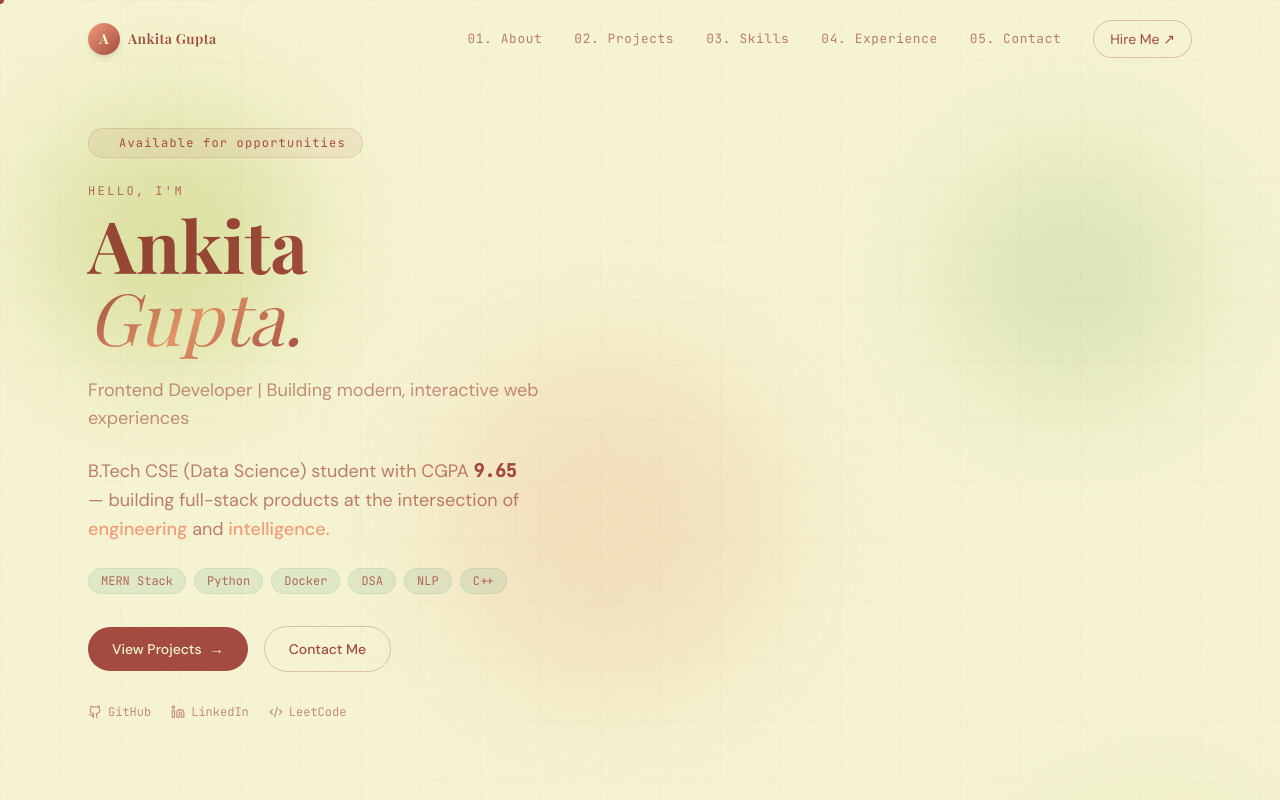
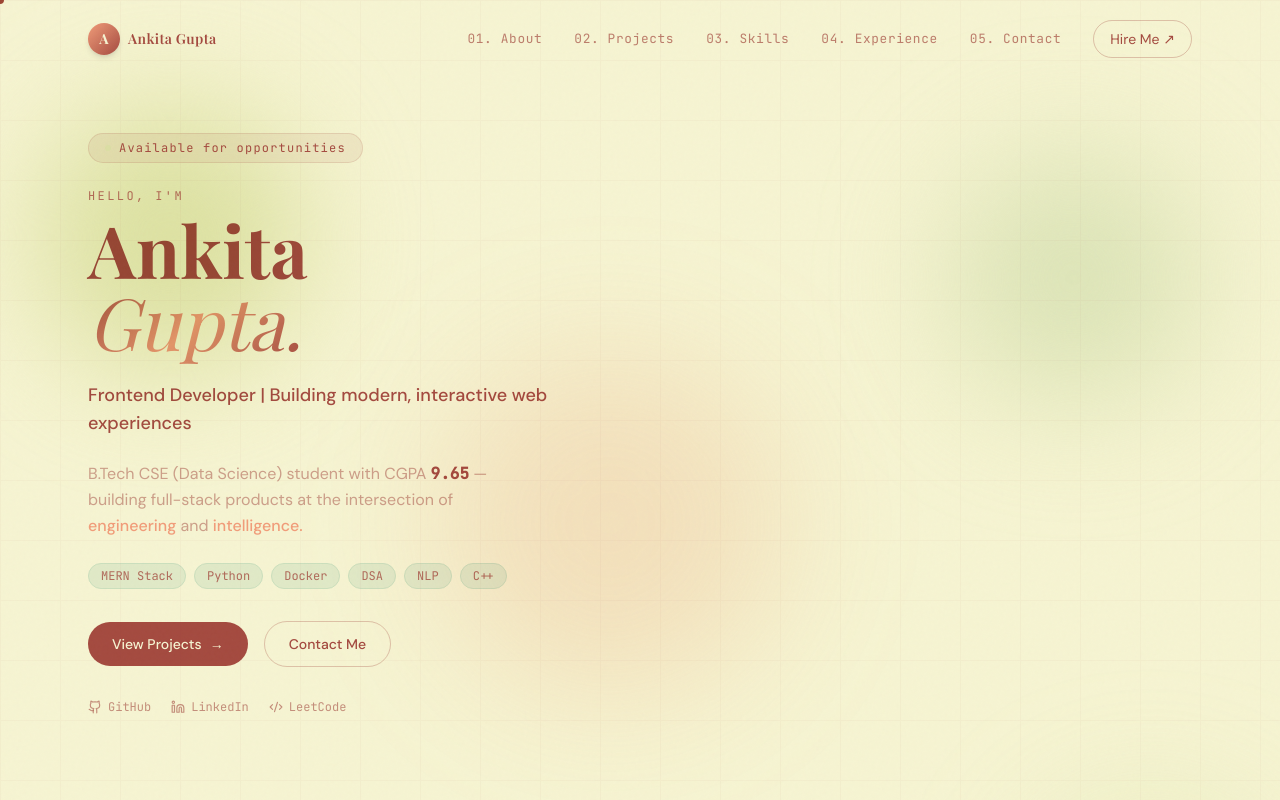
Before and after one commit to ankitaa2603/ankita-portfolio, a React (Vite) app: page / in a window 1280 px wide. Shown: the top 800 px of the page. Built offline with nearby package versions, Linux system fonts and the light colour scheme; a web font is replaced by a local one.

Commit message:
improved hero and project section

```diff
--- a/src/components/Hero.jsx
+++ b/src/components/Hero.jsx
@@ -62,13 +62,13 @@ export default function Hero() {
 
             {/* 🔥 NEW ADDED LINE */}
             <motion.div variants={itemVariants}>
-              <p className="text-brown/60 font-body text-lg">
-                Frontend Developer | Building modern, interactive web experiences
-              </p>
+              <p className="text-brown font-body text-lg font-medium mb-2">
+  Frontend Developer | Building modern, interactive web experiences
+</p>
             </motion.div>
 
             <motion.div variants={itemVariants}>
-              <p className="text-brown/70 font-body text-lg leading-relaxed max-w-md">
+              <p className="text-brown/50 font-body text-base leading-relaxed max-w-md">
                 B.Tech CSE (Data Science) student with CGPA{' '}
                 <span className="font-semibold text-brown font-mono">9.65</span> — building
                 full-stack products at the intersection of{' '}
```
